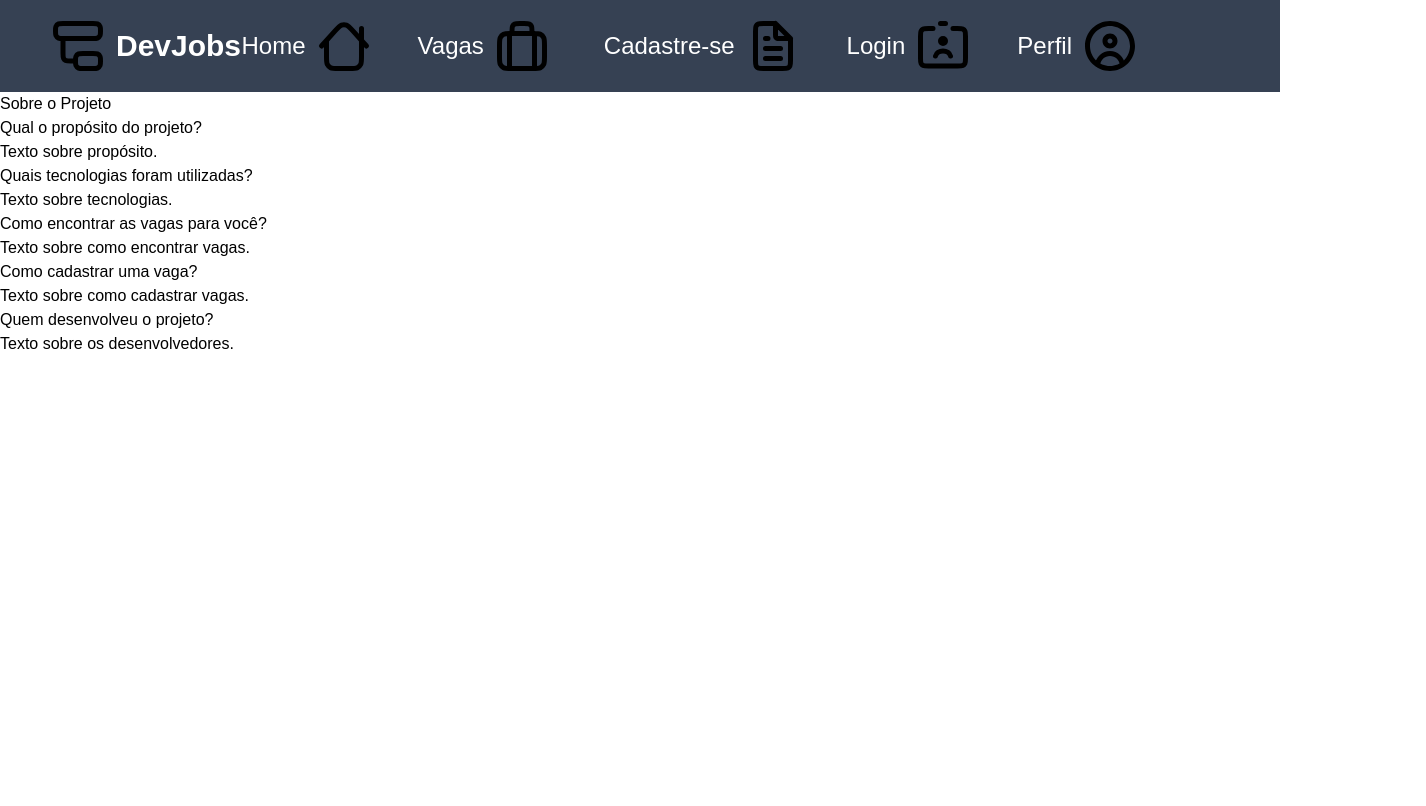
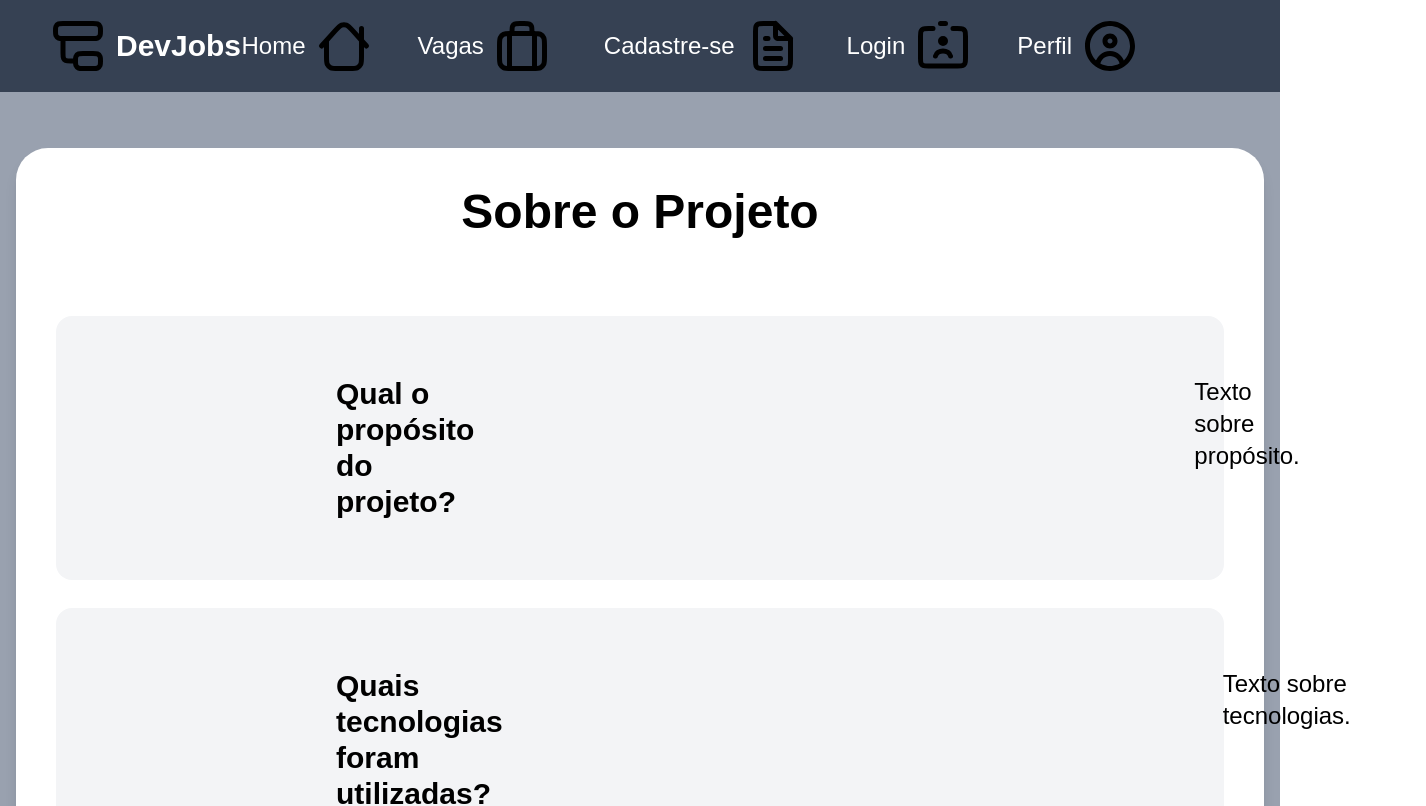
Before and after one commit to GabrielFDevelop/DevJobs, a Next.js app in the folder devJobs/: page / in a window 1280 px wide. Shown: the top 806 px of the page, 1426 px wide, since content can reach past the window. Built offline with nearby package versions, Linux system fonts and the light colour scheme.

Commit message:
Implementações na estilização da página Home.

```diff
--- a/devJobs/src/app/page.tsx
+++ b/devJobs/src/app/page.tsx
@@ -1,29 +1,40 @@
+import Link from 'next/link';
+import ImgVagas from '@/components/header/headerIcons/imgVagas';
+
 export default function Home(){
   return(
-    <div>
-      <div>
-        <h1>Sobre o Projeto</h1>
+    <div className='flex flex-col items-center justify-center min-h-screen bg-gray-400 p-4'>
+      <article className='bg-white rounded-4xl shadow-lg m-10 p-10 h-300 w-full'>
+        <div className='flex items-center justify-center mb-20'>
+          <h1 className='text-5xl font-bold'>Sobre o Projeto</h1>
         </div>
-      <div>
-        <h2>Qual o propósito do projeto?</h2>
-        <p>Texto sobre propósito.</p>
+        <div className='flex align-center bg-gray-100 rounded-2xl p-15 pl-70 mb-7 gap-180'>
+          <h2 className='text-3xl font-bold'>Qual o propósito do projeto?</h2>
+          <p className='text-2xl'>Texto sobre propósito.</p>
         </div>
-      <div>
-        <h2>Quais tecnologias foram utilizadas?</h2>
-        <p>Texto sobre tecnologias.</p>
+        <div className='flex align-center bg-gray-100 rounded-2xl p-15 pl-70 mb-7 gap-180'>
+          <h2 className='text-3xl font-bold'>Quais tecnologias foram utilizadas?</h2>
+          <p className='text-2xl'>Texto sobre tecnologias.</p>
         </div>
-      <div>
-        <h2>Como encontrar as vagas para você?</h2>
-        <p>Texto sobre como encontrar vagas.</p>
+        <div className='flex align-center bg-gray-100 rounded-2xl p-15 pl-70 mb-7 gap-180'>
+          <h2 className='text-3xl font-bold'>Como encontrar as vagas para você?</h2>
+          <span>
+            <p className='text-2xl'>
+              Texto sobre como encontrar vagas. <br />
+              <Link href="/vagas" className='flex items-center align-center text-gray-700 hover:text-gray-500 transition-colors duration-400'>Clique aqui pra encontrar as vagas para você.</Link>
+            </p>
+            <ImgVagas width={40} />
+          </span>
         </div>
-      <div>
-        <h2>Como cadastrar uma vaga?</h2>
-        <p>Texto sobre como cadastrar vagas.</p>
+        <div className='flex align-center bg-gray-100 rounded-2xl p-15 pl-70 mb-7 gap-180'>
+          <h2 className='text-3xl font-bold'>Como cadastrar uma vaga?</h2>
+          <p className='text-2xl'>Texto sobre como cadastrar vagas.</p>
         </div>
-      <div>
-        <h2>Quem desenvolveu o projeto?</h2>
-        <p>Texto sobre os desenvolvedores.</p>
+        <div className='flex align-center bg-gray-100 rounded-2xl p-15 pl-70 mb-7 gap-180'>
+          <h2 className='text-3xl font-bold'>Quem desenvolveu o projeto?</h2>
+          <p className='text-2xl'>Texto sobre os desenvolvedores.</p>
         </div>
+      </article>
     </div>
   )
 }
```
Lines whose indentation alone changed are shown as unchanged.
